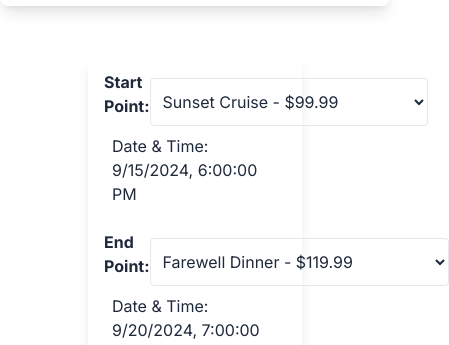
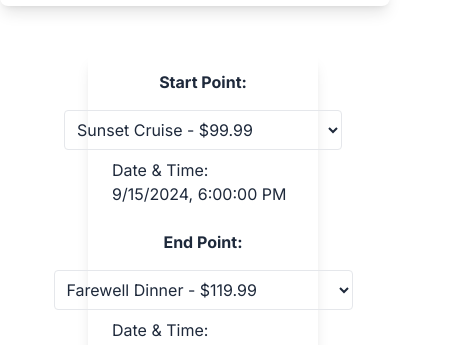
Before and after one commit to adityadeshlahre/tarvander, a Next.js app: page /form in a window 390 px wide. Shown: the part 490-835 px from the top of the page, 449 px wide, since content can reach past the window. Built offline with nearby package versions, Linux system fonts and the light colour scheme.

Commit message:
ui(responsiveness): minnor fix

```diff
--- a/src/app/components/Selector.tsx
+++ b/src/app/components/Selector.tsx
@@ -25,12 +25,14 @@ export default function Selector({
 }: SelectorProps) {
   return (
     <>
-      <div className="flex flex-col md:flex-row items-center m-2 p-4 space-y-4 md:space-y-0 md:space-x-4">
-        <div className="flex flex-col items-center text-slate-800 rounded-lg shadow-lg p-4 w-full md:w-3/5 space-y-4">
-          <div className="flex flex-col justify-center items-center space-y-4 md:space-y-0 md:space-x-4 w-full">
-            <div className="flex flex-col w-full md:w-full">
-              <div className="flex flex-row w-full space-y-2">
-                <div className="mb-2 font-bold">Start Point:</div>
+      <div className="flex flex-col md:flex-row items-center m-2 p-4 space-y-4 md:space-y-0 md:space-x-4 w-full">
+        <div className="flex flex-col items-center text-slate-800 rounded-lg shadow-lg p-4 w-full space-y-4">
+          <div className="flex flex-col md:flex-row justify-center items-start md:items-center space-y-4 md:space-y-0 md:space-x-4 w-full min-w-full">
+            <div className="flex flex-col w-full md:w-1/2">
+              <div className="flex flex-col md:flex-row items-center space-y-2 md:space-y-0 md:space-x-2">
+                <label htmlFor="start-point" className="mb-2 font-bold">
+                  Start Point:
+                </label>
                 <select
                   className="border rounded p-2 bg-inherit"
                   value={selectedStarting.name}
@@ -43,16 +45,18 @@ export default function Selector({
                   ))}
                 </select>
               </div>
-              <div className="m-2">
+              <div className="flex justify-center m-2">
                 <div>
                   Date & Time:{" "}
                   {new Date(selectedStarting.dateTime).toLocaleString()}
                 </div>
               </div>
             </div>
-            <div className="flex flex-col w-full md:w-full">
-              <div className="flex flex-row w-full space-y-2">
-                <div className="mb-2 font-bold">End Point:</div>
+            <div className="flex flex-col w-full md:w-1/2">
+              <div className="flex flex-col md:flex-row items-center space-y-2 md:space-y-0 md:space-x-2">
+                <label htmlFor="end-point" className="mb-2 font-bold">
+                  End Point:
+                </label>
                 <select
                   className="border rounded p-2 bg-inherit"
                   value={selectedEnding.name}
@@ -65,7 +69,7 @@ export default function Selector({
                   ))}
                 </select>
               </div>
-              <div className="m-2">
+              <div className="flex justify-center m-2">
                 <div>
                   Date & Time:{" "}
                   {new Date(selectedEnding.dateTime).toLocaleString()}
```
